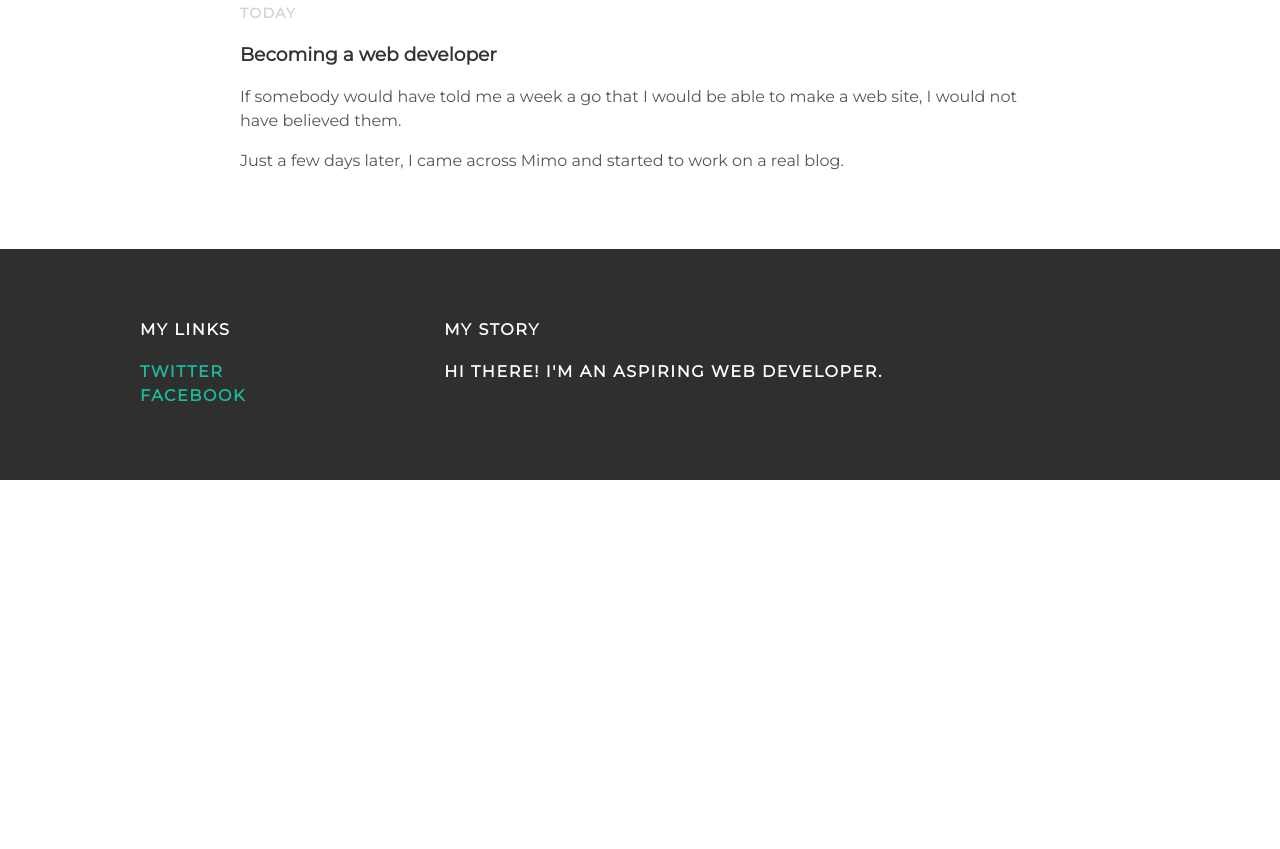
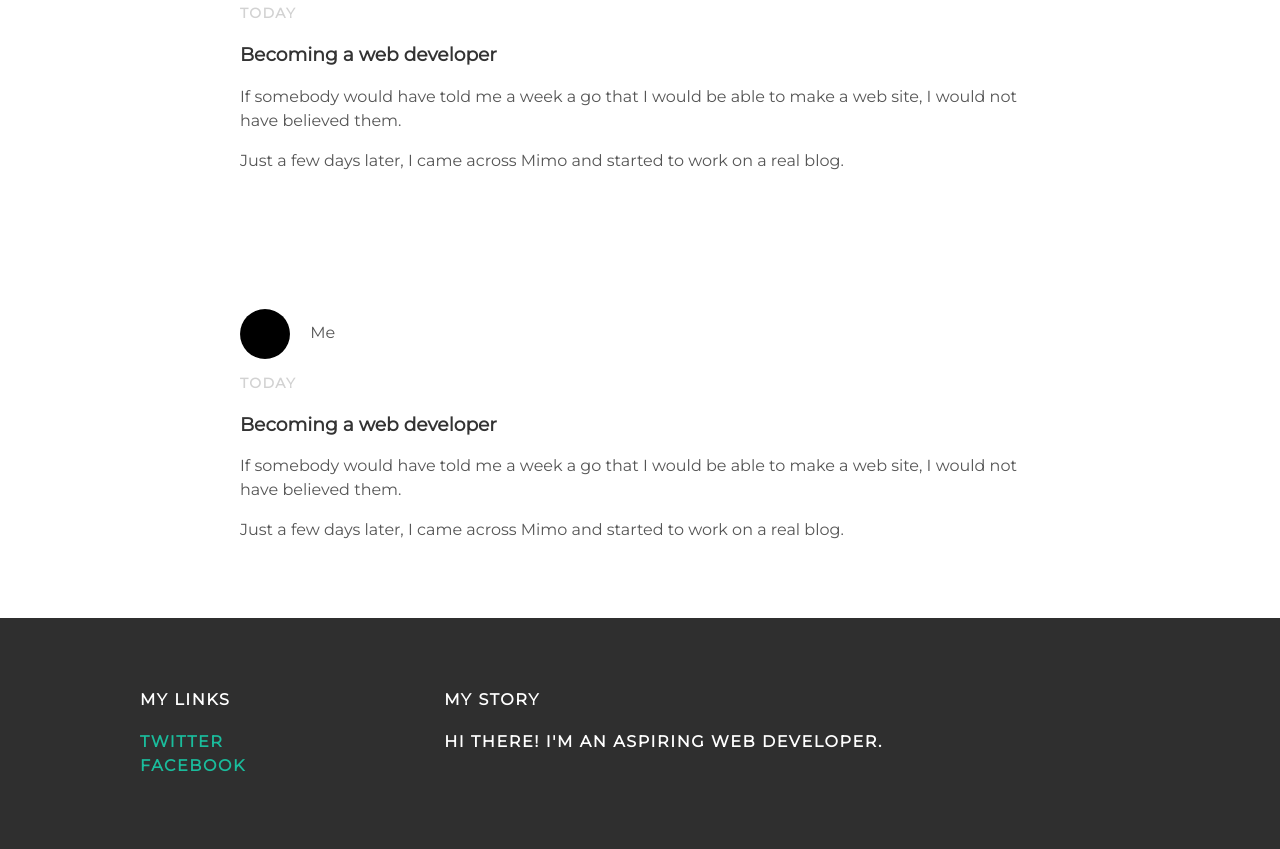
Before and after one commit to satolu/satolu.github.io, a plain HTML site: page index.html in a window 1280 px wide. Shown: the part 640-1489 px from the top of the page. Before the commit the page ends 1120 px from the top, so only its background shows below. Drawn offline with Linux system fonts and the light colour scheme.

Commit message:
Update index.html

```diff
--- a/index.html
+++ b/index.html
@@ -15,7 +15,6 @@
        </ul>
      </div>
    </div>
-
    <div id="content">
      <div class="container">
        <div class="post">
@@ -46,7 +45,21 @@
  </div>
  </div>
    </div>
-
+   <div id="content">
+     <div class="container">
+       <div class="post">
+         <div class="post-author">
+           <img src="black.png">
+           <span>Me</span>
+         </div>
+         <p class="post-date">Today</p>
+         <h3 class="post-title">Becoming a web developer</h3>
+         <div class="post-content">
+           <p>If somebody would have told me a week a go that I would be able to make a web site, I would not have believed them.</p>
+           <p>Just a few days later, I came across Mimo and started to work on a real blog.</p>
+       </div>
+   </div>
+   </div>
    <div id="footer">
      <div class="container">
        <div class="colum">
@@ -63,6 +76,5 @@
        </div>
      </div>
    </div>
-
  </body>
  </html>
```
